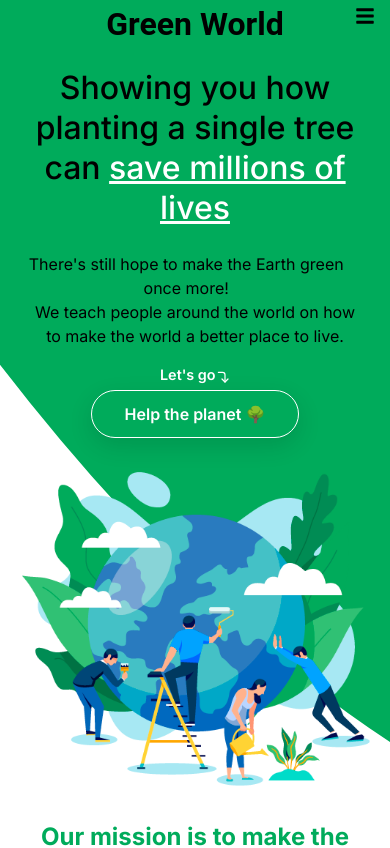
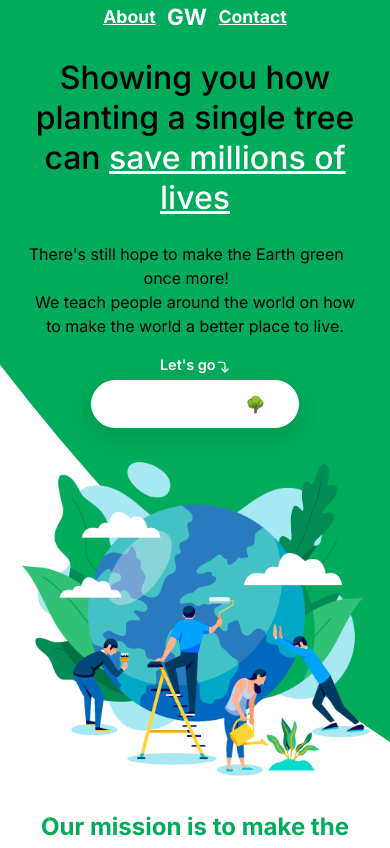
Before and after one commit to awkren/green-world, a React (Create React App) app: page / in a window 390 px wide. Shown: the top 848 px of the page. Built offline with nearby package versions, Linux system fonts and the light colour scheme; the HTML template or start-up script is replaced by a standard one.

Commit message:
header is now responsive

```diff
--- a/src/App.css
+++ b/src/App.css
@@ -1,7 +1,9 @@
 @import url('https://fonts.googleapis.com/css2?family=Inter:wght@100;200;300;400;500;600;700;800;900&display=swap');
+@import url('https://fonts.googleapis.com/css2?family=Josefin+Sans:ital,wght@0,100;0,200;0,300;0,400;0,500;0,600;0,700;1,100;1,200;1,300;1,400;1,500;1,600;1,700&display=swap');
 /* font-family: 'Inter', sans-serif; */
+/* font-family: 'Josefin Sans', sans-serif; */
 
-    /* *{border:1px solid red;} */
+/* *{border:1px solid red;} */
 
 *{
   font-family: 'Inter', sans-serif;
--- a/src/page-structure/Header.jsx
+++ b/src/page-structure/Header.jsx
@@ -1,44 +1,21 @@
-import React, { useState, useEffect } from 'react'
-import {FaTimes,FaBars} from 'react-icons/fa'
+import React from 'react'
 import '../page-style/Header.css'
 
 export default function Header(){
 
-  const [toggleMenu, setToggleMenu] = useState(false);
-  const [screenWidth, setScreenWidth] = useState(window.innerWidth);
-
-  const toggleNav = () => {
-    const cryptoLogoText = document.querySelectorAll<HTMLElement>('.crypto-logo-text');
-    setToggleMenu(!toggleMenu);
-  }
-
-  useEffect(() => {
-    const changeWidth = () => {
-      setScreenWidth(window.innerWidth);
-    }
-    window.addEventListener('resize', changeWidth);
-    return () => {
-      window.removeEventListener('resize', changeWidth);
-    }
-  }, []);
-
   return (
     <section className='wrapper'>
-      <nav>
-          <p className="crypto-logo-text">Green World</p>
-          {(toggleMenu || screenWidth > 940) && (
-            <ul className='list'>
-                <li className='items'><a href='/'>Help the planet</a></li>
-                <li className='items'><a href='/'>plant a tree</a></li>
-                <li className='crypto-logo-text-mobile'>Green World</li>
-                <li className='items'>g-conf</li>
-                <li className='items'>about us</li>
-            </ul>
-          )}
-          {/* <button onClick={toggleNav} className='btn'>BTN</button> */}
-          <div className='btn' onClick={toggleNav}>
-            {toggleMenu ? (<FaTimes size={20} style={{color: '#000'}}/>) : (<FaBars size={20} style={{color: '#000'}}/>)}
-          </div>
+      {/* mobile nav */}
+      <nav className='nav-desktop flex w-[50%] justify-around m-auto items-center'>
+        <p className='text-[1.5rem] text-white font-bold underline'>About Us</p>
+        <p className=' text-white font-bold tlogo text-[2rem]'>Green World</p>
+        <p className='text-[1.5rem] text-white font-bold underline'>Contact Us</p>
+      </nav>
+      {/* desktop nav */}
+      <nav className='nav-mobile flex w-[50%] justify-around m-auto items-center'>
+        <p className='text-[1.1rem] text-white font-bold underline'>About</p>
+        <p className='text-[1.4rem] text-white font-bold'>GW</p>
+        <p className='text-[1.1rem] text-white font-bold underline'>Contact</p>
       </nav>
     </section>
   )
--- a/src/page-structure/UpperSection.jsx
+++ b/src/page-structure/UpperSection.jsx
@@ -21,7 +21,7 @@ const UpperSection = () => (
           <p className='mb-[.3rem] font-semibold text-[.9rem]'>Let's go</p>
           <p className='text-[.9rem]'><span></span><FiCornerRightDown /></p>
         </div>
-        <div className='hover:cursor-pointer shadow-[0px_8px_24px_rgb(0,0,0,12%)] bg-[#00ab5b] border-2 border-white border-[1px] font-semibold text-white rounded-full w-[13rem] h-[3rem] flex justify-center items-center m-auto'>Help the planet 🌳</div>
+        <div className='hover:cursor-pointer shadow-[0px_8px_24px_rgb(0,0,0,12%)] bg-white text-[#00ab5b] border-2 border-white border-[1px] font-semibold text-white rounded-full w-[13rem] h-[3rem] flex justify-center items-center m-auto'>Help the planet 🌳</div>
       </div>
       <div className='rightside'>
         <div className='mt-[2rem]'>
--- a/src/page-style/Header.css
+++ b/src/page-style/Header.css
@@ -1,57 +1,3 @@
-nav {
-  /* position: fixed; */
-  top: 0;
-  width: 100%;
-  height: 50px;
-  /* background: linear-gradient(45deg, rgb(156, 14, 156), midnightblue); */
-  margin-top: -.4rem;
-}
-
-.list{
-  list-style-type: none;
-  /* background: linear-gradient(45deg, rgb(156, 14, 156), midnightblue); */
-  height: 100%;
-  display: flex;
-  justify-content: center;
-  align-items: center;
-  position: relative;
-}
-
-.items{
-  margin-right: 20px;
-  font-size: 20px;
-  text-transform: uppercase;
-  color: black;
-  cursor: pointer;
-}
-
-.btn{
-  display: none;
-  position: absolute;
-  right: 10px;
-  top: 7px;
-  padding: 5px;
-  color: #000;
-  font-size: 18px;
-}
-
-.crypto-logo-text{
-  font-size: 1.8rem;
-  font-weight: bold;
-  text-align: center;
-  display: none;
-  color: black;
-}
-
-.crypto-logo-text-mobile{
-  font-size: 25px;
-  text-transform: uppercase;
-  font-weight: bold;
-  text-align: center;
-  color: black;
-  margin-right: 1.4rem;
-}
-
 /* curve */
 .wrapper{
   position: relative;
@@ -85,45 +31,10 @@ nav {
   fill: white;
 }
 
-/* curve end */
-@media screen and (max-width:940px){
-  .list{
-    flex-direction: column;
-    height: auto;
-    background-color: #3629b0;
-    position: absolute;
-    top:0;
-    right:0;
-    width: 68%;
-    border-radius: 14px 14px;
-  }
+/* show or not header */
+@media (max-width:940px){.nav-desktop{display: none;}}
+@media (min-width:940px){.nav-mobile{display: none;}}
 
-  .crypto-logo-text{
-    display: block;
-    color: black;
-    padding-top: .4rem;
-    font-family: 'Roboto';
-    font-size: 2rem;
-  }
-
-  .crypto-logo-text-mobile{
-    display: none;
-  }
-
-  .items:nth-child(1){
-    border-top: 1px solid rgb(255, 255, 255, 0.555);
-    margin-top: 50px;
-  }
-
-  .items{
-    width: 100%;
-    border-top: 1px solid rgb(255, 255, 255, 0.555);
-    text-align: center;
-    margin-right: 0px;
-    padding: 20px 0;
-  }
-
-  .btn{
-    display: block;
-  }
+.tlogo{
+  font-family: 'Josefin Sans', sans-serif;
 }
```
